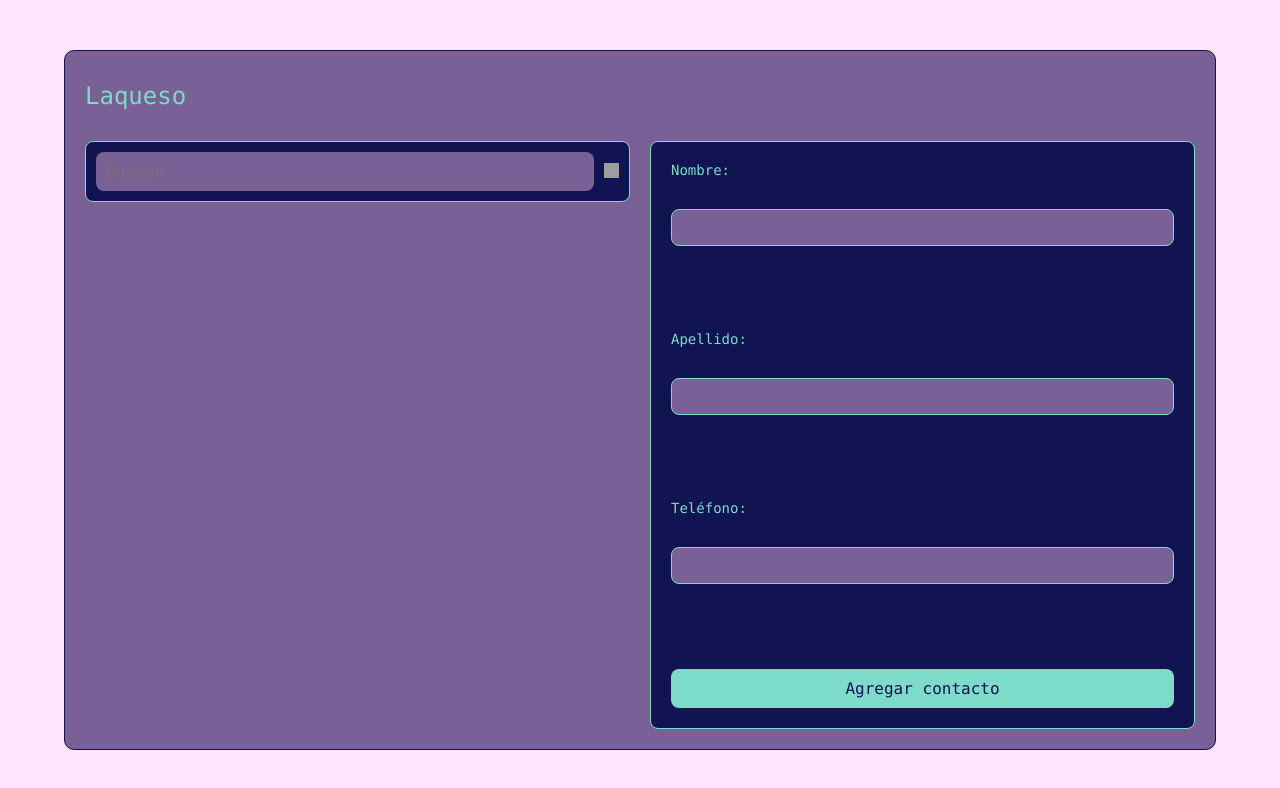
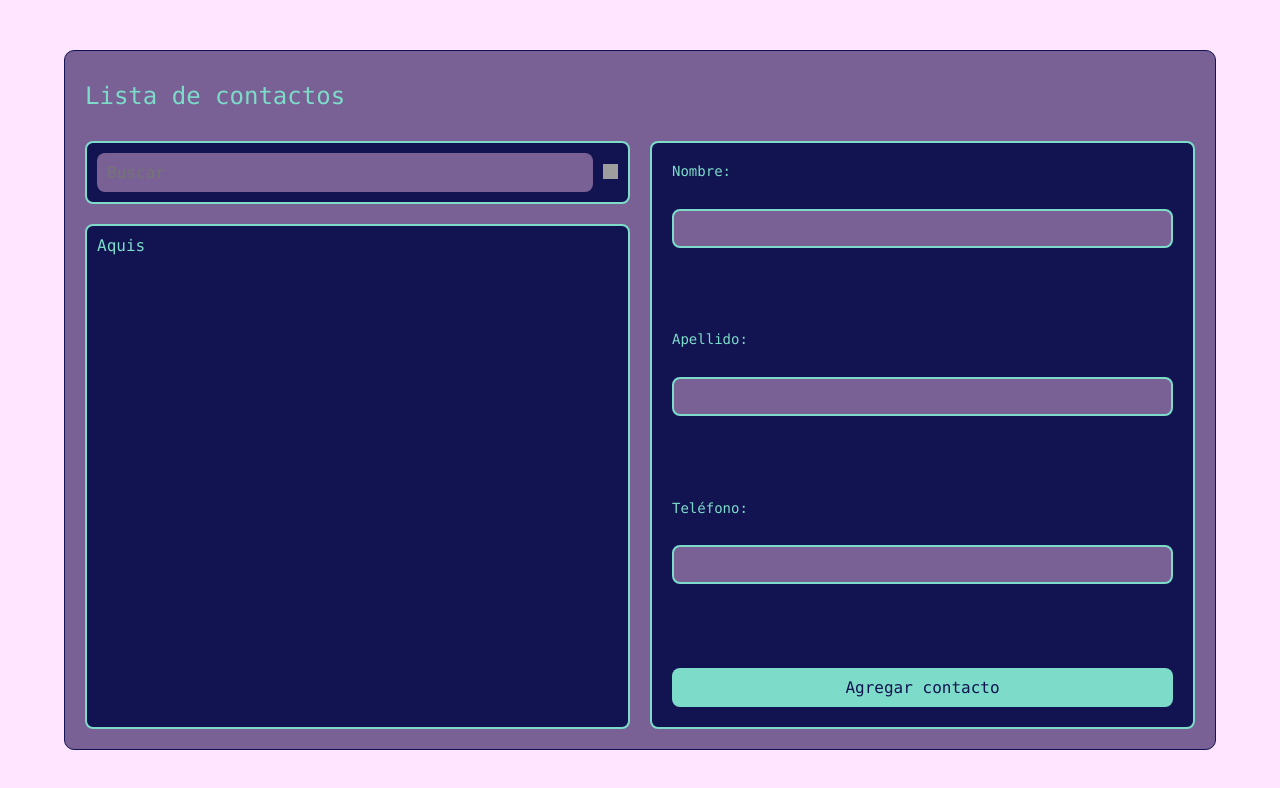
Before and after one commit to darkwister/tarea3_html, a plain HTML site: page index.html in a window 1280 px wide. Drawn offline with Linux system fonts and the light colour scheme; no server answers; grey boxes are pictures that could not be loaded.

Commit message:
Borders fixed, added all fields

```diff
--- a/css/index.css
+++ b/css/index.css
@@ -60,7 +60,7 @@ body {
     background-color: #111451;
     padding: 10px;
     border-radius: 8px;
-    border: 1px solid #7ddcc9;
+    border: 2px solid #7ddcc9;
 }
 
 .buscador input {
@@ -95,7 +95,7 @@ body {
     padding: 20px;
     background-color: #111451;
     border-radius: 8px;
-    border: 1px solid #7ddcc9;
+    border: 2px solid #7ddcc9;
 }
 
 .contactos_fields label {
@@ -108,7 +108,7 @@ body {
     padding: 10px;
     margin-bottom: 15px;
     background-color: #796095;
-    border: 1px solid #7ddcc9;
+    border: 2px solid #7ddcc9;
     border-radius: 8px;
     color: white;
     outline: none;
@@ -127,8 +127,10 @@ body {
 .contactos_fields button:hover {
     background-color: #45a049;
 }
+
 .contactos_content{
     padding: 10px;
     background-color:#111451;
     border-radius: 8px;
+    border: 2px solid #7ddcc9;
 }
--- a/index.html
+++ b/index.html
@@ -9,13 +9,16 @@
 <body>
     <div class="agenda">
         <section class="contactos">
-            Laqueso
+            Lista de contactos
         </section>
         <section class="buscador">
             <input width="50" height="50" type="text" id="search" placeholder="Buscar">
             <button id="search-button">
                 <img width="15" height="15" src="https://img.icons8.com/ios-filled/50/search--v1.png" alt="Buscar"/>
             </button>
+        </section>
+        <section class="contactos_content">
+            Aquis
         </section>
         <section class="contactos_fields">
             <label for="nombre">Nombre:</label>
```
